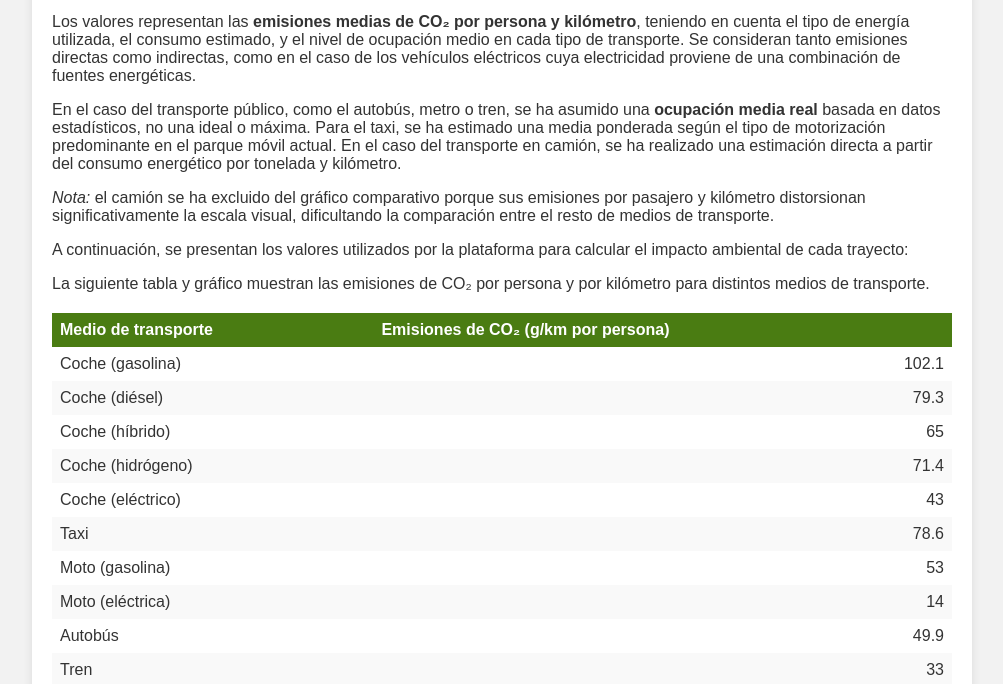
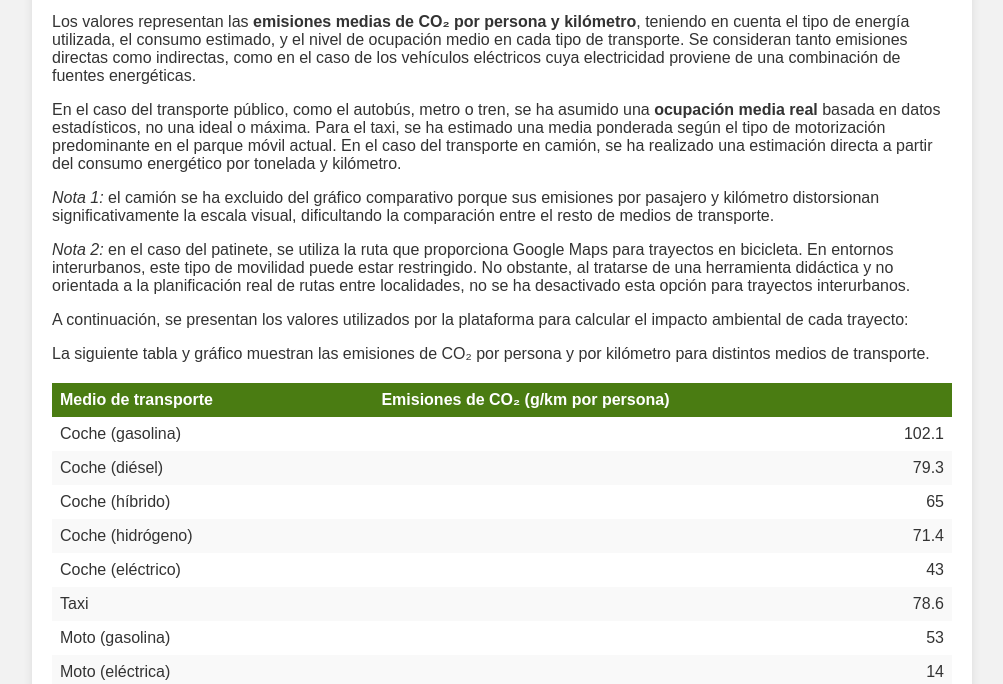
Before and after one commit to MartinToOr/EcoMoveValencia, a website: page EcoMoveValencia/public/information.html in a window 1280 px wide. Shown: the part 858-1542 px from the top of the page, without its empty margins (138-1141 px from the left). Drawn offline with Linux system fonts and the light colour scheme.

Commit message:
Update information.html

```diff
--- a/EcoMoveValencia/public/information.html
+++ b/EcoMoveValencia/public/information.html
@@ -225,7 +225,7 @@
     <ul id="tecnologias-lista"></ul>
     <h2 id="legal-titulo"></h2>
     <p id="legal-texto"></p>
-    <a href="index.html" class="back-btn" id="volver-boton"></a>
+    <a href="mapa.html" class="back-btn" id="volver-boton"></a>
   </div>
   <script>
     // Set initial language from localStorage or default to Spanish
@@ -276,7 +276,29 @@
         ],
         "legal-titulo": "Información legal",
         "legal-texto": "Desarrollado con fines académicos. No se recopilan datos personales.",
-        "volver-boton": "Volver al mapa"
+        "volver-boton": "Volver al mapa",
+        "emisiones-intro": `
+  		  <p>
+  		  Con el objetivo de ofrecer al usuario datos fiables y coherentes sobre el impacto ambiental de sus decisiones de movilidad, se ha realizado una investigación exhaustiva basada en fuentes oficiales y técnicas. Para ello, se han consultado documentos del Instituto para la Diversificación y Ahorro de la Energía (IDAE), el Ministerio de Transportes, Movilidad y Agenda Urbana, la EMT de Valencia, así como estudios y portales técnicos como Car and Driver, Webfleet o Iberdrola.
+  		</p>
+  		<p>
+  		  Los valores representan las <strong>emisiones medias de CO₂ por persona y kilómetro</strong>, teniendo en cuenta el tipo de energía utilizada, el consumo estimado, y el nivel de ocupación medio en cada tipo de transporte. Se consideran tanto emisiones directas como indirectas, como en el caso de los vehículos eléctricos cuya electricidad proviene de una combinación de fuentes energéticas.
+  		</p>
+  		<p>
+  		  En el caso del transporte público, como el autobús, metro o tren, se ha asumido una <strong>ocupación media real</strong> basada en datos estadísticos, no una ideal o máxima. Para el taxi, se ha estimado una media ponderada según el tipo de motorización predominante en el parque móvil actual. En el caso del transporte en camión, se ha realizado una estimación directa a partir del consumo energético por tonelada y kilómetro.
+  		</p>
+  		<p>
+  		  <em>Nota 1:</em> el camión se ha excluido del gráfico comparativo porque sus emisiones por pasajero y kilómetro distorsionan significativamente la escala visual, dificultando la comparación entre el resto de medios de transporte.
+  		</p>
+  		  <p>
+  		  <em>Nota 2:</em> en el caso del patinete, se utiliza la ruta que proporciona Google Maps para trayectos en bicicleta. En entornos interurbanos, este tipo de movilidad puede estar restringido. No obstante, al tratarse de una herramienta didáctica y no orientada a la planificación real de rutas entre localidades, no se ha desactivado esta opción para trayectos interurbanos.
+  		</p>
+
+  		<p>
+  		  A continuación, se presentan los valores utilizados por la plataforma para calcular el impacto ambiental de cada trayecto:
+  		</p>
+
+  	  `,
       },
       val: {
         titulo: "Informació sobre la plataforma",
@@ -323,7 +345,28 @@
         ],
         "legal-titulo": "Informació legal",
         "legal-texto": "Desenvolupat amb finalitats acadèmiques. No es recullen dades personals.",
-        "volver-boton": "Tornar al mapa"
+        "volver-boton": "Tornar al mapa",
+        "emisiones-intro":`
+  		  <p>
+  		  Amb l’objectiu d’oferir a l’usuari dades fiables i coherents sobre l’impacte ambiental de les seues decisions de mobilitat, s’ha realitzat una investigació exhaustiva basada en fonts oficials i tècniques. Per a això, s’han consultat documents de l’IDAE, el Ministeri de Transports, Mobilitat i Agenda Urbana, l’EMT de València, així com estudis i portals tècnics com Car and Driver, Webfleet o Iberdrola.
+  		</p>
+  		<p>
+  		  Els valors representen les <strong>emissions mitjanes de CO₂ per persona i quilòmetre</strong>, tenint en compte el tipus d’energia utilitzada, el consum estimat i el nivell mitjà d’ocupació de cada mitjà de transport. S’hi inclouen emissions directes i també indirectes, com les dels vehicles elèctrics, que depenen del mix energètic.
+  		</p>
+  		<p>
+  		  En el cas del transport públic, com l’autobús, el metro o el tren, s’ha considerat una <strong>ocupació mitjana real</strong> segons dades estadístiques, i no una ideal. Per al taxi, s’ha estimat una mitjana ponderada segons la motorizació real del parc mòbil actual. En el cas del camió, s’ha aplicat una estimació directa segons el consum energètic per tona i quilòmetre.
+  		</p>
+  		<p>
+  		  <em>Nota 1:</em> el camió ha sigut exclòs del gràfic comparatiu perquè les seues emissions per passatger i quilòmetre distorsionen notablement l’escala visual, dificultant la comparació amb la resta de mitjans de transport.
+  		</p>
+    		<p>
+		 	 <em>Nota 2:</em>  en el cas del patinet, s’utilitza la ruta que proporciona Google Maps per a trajectes en bicicleta. En entorns interurbans, este tipus de mobilitat pot estar restringit. No obstant això, com que es tracta d’una eina didàctica i no està orientada a la planificació real de rutes entre localitats, no s’ha desactivat esta opció per a trajectes interurbans.
+			</p>
+  		<p>
+  		  A continuació es mostren els valors utilitzats per la plataforma per a calcular l’impacte ambiental de cada trajecte:
+  		</p>
+
+  	  `
       },
       en: {
         titulo: "Platform Information",
@@ -370,46 +413,8 @@
         ],
         "legal-titulo": "Legal information",
         "legal-texto": "Developed for academic purposes. No personal data is collected.",
-        "volver-boton": "Back to map"
-      },
-      "emisiones-intro": {
-    	  es: `
-    		  <p>
-    		  Con el objetivo de ofrecer al usuario datos fiables y coherentes sobre el impacto ambiental de sus decisiones de movilidad, se ha realizado una investigación exhaustiva basada en fuentes oficiales y técnicas. Para ello, se han consultado documentos del Instituto para la Diversificación y Ahorro de la Energía (IDAE), el Ministerio de Transportes, Movilidad y Agenda Urbana, la EMT de Valencia, así como estudios y portales técnicos como Car and Driver, Webfleet o Iberdrola.
-    		</p>
-    		<p>
-    		  Los valores representan las <strong>emisiones medias de CO₂ por persona y kilómetro</strong>, teniendo en cuenta el tipo de energía utilizada, el consumo estimado, y el nivel de ocupación medio en cada tipo de transporte. Se consideran tanto emisiones directas como indirectas, como en el caso de los vehículos eléctricos cuya electricidad proviene de una combinación de fuentes energéticas.
-    		</p>
-    		<p>
-    		  En el caso del transporte público, como el autobús, metro o tren, se ha asumido una <strong>ocupación media real</strong> basada en datos estadísticos, no una ideal o máxima. Para el taxi, se ha estimado una media ponderada según el tipo de motorización predominante en el parque móvil actual. En el caso del transporte en camión, se ha realizado una estimación directa a partir del consumo energético por tonelada y kilómetro.
-    		</p>
-    		<p>
-    		  <em>Nota:</em> el camión se ha excluido del gráfico comparativo porque sus emisiones por pasajero y kilómetro distorsionan significativamente la escala visual, dificultando la comparación entre el resto de medios de transporte.
-    		</p>
-    		<p>
-    		  A continuación, se presentan los valores utilizados por la plataforma para calcular el impacto ambiental de cada trayecto:
-    		</p>
-
-    	  `,
-    	  val: `
-    		  <p>
-    		  Amb l’objectiu d’oferir a l’usuari dades fiables i coherents sobre l’impacte ambiental de les seues decisions de mobilitat, s’ha realitzat una investigació exhaustiva basada en fonts oficials i tècniques. Per a això, s’han consultat documents de l’IDAE, el Ministeri de Transports, Mobilitat i Agenda Urbana, l’EMT de València, així com estudis i portals tècnics com Car and Driver, Webfleet o Iberdrola.
-    		</p>
-    		<p>
-    		  Els valors representen les <strong>emissions mitjanes de CO₂ per persona i quilòmetre</strong>, tenint en compte el tipus d’energia utilitzada, el consum estimat i el nivell mitjà d’ocupació de cada mitjà de transport. S’hi inclouen emissions directes i també indirectes, com les dels vehicles elèctrics, que depenen del mix energètic.
-    		</p>
-    		<p>
-    		  En el cas del transport públic, com l’autobús, el metro o el tren, s’ha considerat una <strong>ocupació mitjana real</strong> segons dades estadístiques, i no una ideal. Per al taxi, s’ha estimat una mitjana ponderada segons la motorizació real del parc mòbil actual. En el cas del camió, s’ha aplicat una estimació directa segons el consum energètic per tona i quilòmetre.
-    		</p>
-    		<p>
-    		  <em>Nota:</em> el camió ha sigut exclòs del gràfic comparatiu perquè les seues emissions per passatger i quilòmetre distorsionen notablement l’escala visual, dificultant la comparació amb la resta de mitjans de transport.
-    		</p>
-    		<p>
-    		  A continuació es mostren els valors utilitzats per la plataforma per a calcular l’impacte ambiental de cada trajecte:
-    		</p>
-
-    	  `,
-    	  en: `
+        "volver-boton": "Back to map",
+        "emisiones-intro":`
   		  <p>
   		  In order to provide users with reliable and consistent information on the environmental impact of their mobility choices, a thorough review was conducted using official and technical sources. This includes documents from IDAE, the Spanish Ministry of Transport, Valencia’s EMT, and specialized portals such as Car and Driver, Webfleet, and Iberdrola.
   		</p>
@@ -420,14 +425,18 @@
   		  For public transportation such as buses, metro, or trains, a <strong>realistic average occupancy</strong> has been considered based on statistical data, rather than maximum capacity. For taxis, a weighted average was estimated based on the predominant engine types in circulation. Truck transport was calculated directly based on energy use per ton per kilometer.
   		</p>
   		<p>
-    		  <em>Note:</em> trucks have been excluded from the comparative chart because their emissions per passenger per kilometer greatly distort the scale, making it difficult to compare the remaining transport modes clearly.
+  		  <em>Note 1:</em> trucks have been excluded from the comparative chart because their emissions per passenger per kilometer greatly distort the scale, making it difficult to compare the remaining transport modes clearly.
+  		</p>
+    		<p>
+		 	 <em>Note 2:</em>  It is worth noting that for electric scooters, the route provided by Google Maps for bicycle travel is used. In interurban environments, the use of this mode may be restricted. However, as this is an educational tool and not intended for real route planning between municipalities, the option has not been disabled for interurban journeys.
 			</p>
   		<p>
   		  Below are the reference values used by the platform to calculate the environmental impact of each journey:
   		</p>
 
   	  `
-    	}
+      },
+
 
     };
 
@@ -526,6 +535,7 @@
       document.getElementById("legal-titulo").innerText = t["legal-titulo"];
       document.getElementById("legal-texto").innerText = t["legal-texto"];
       document.getElementById("volver-boton").innerText = t["volver-boton"];
+      document.getElementById("emisiones-intro").innerHTML = t["emisiones-intro"];
       const techList = document.getElementById("tecnologias-lista");
       techList.innerHTML = "";
       t["tecnologias-lista"].forEach(tech => {
@@ -537,14 +547,14 @@
       document.querySelectorAll('.bandera').forEach(flag => flag.classList.remove('seleccionado'));
       if (idiomaActual === 'es') {
         document.querySelector('.esp').classList.add('seleccionado');
-      } else if (idiomaActual === 'va') {
+      } else if (idiomaActual === 'val') {
         document.querySelector('.val').classList.add('seleccionado');
       } else if (idiomaActual === 'en') {
         document.querySelector('.en').classList.add('seleccionado');
       }
     }
     const emisionesValores = [102.14, 79.28, 65, 71.42, 43, 78.61, 53, 14, 49.9, 33, 30, 3, 0, 0];
-    document.getElementById("emisiones-intro").innerHTML = traducciones["emisiones-intro"][idiomaActual];
+
 
     // Initialize page with default or stored language
     cambiarIdioma(idiomaActual);
```
Lines whose indentation alone changed are shown as unchanged.
